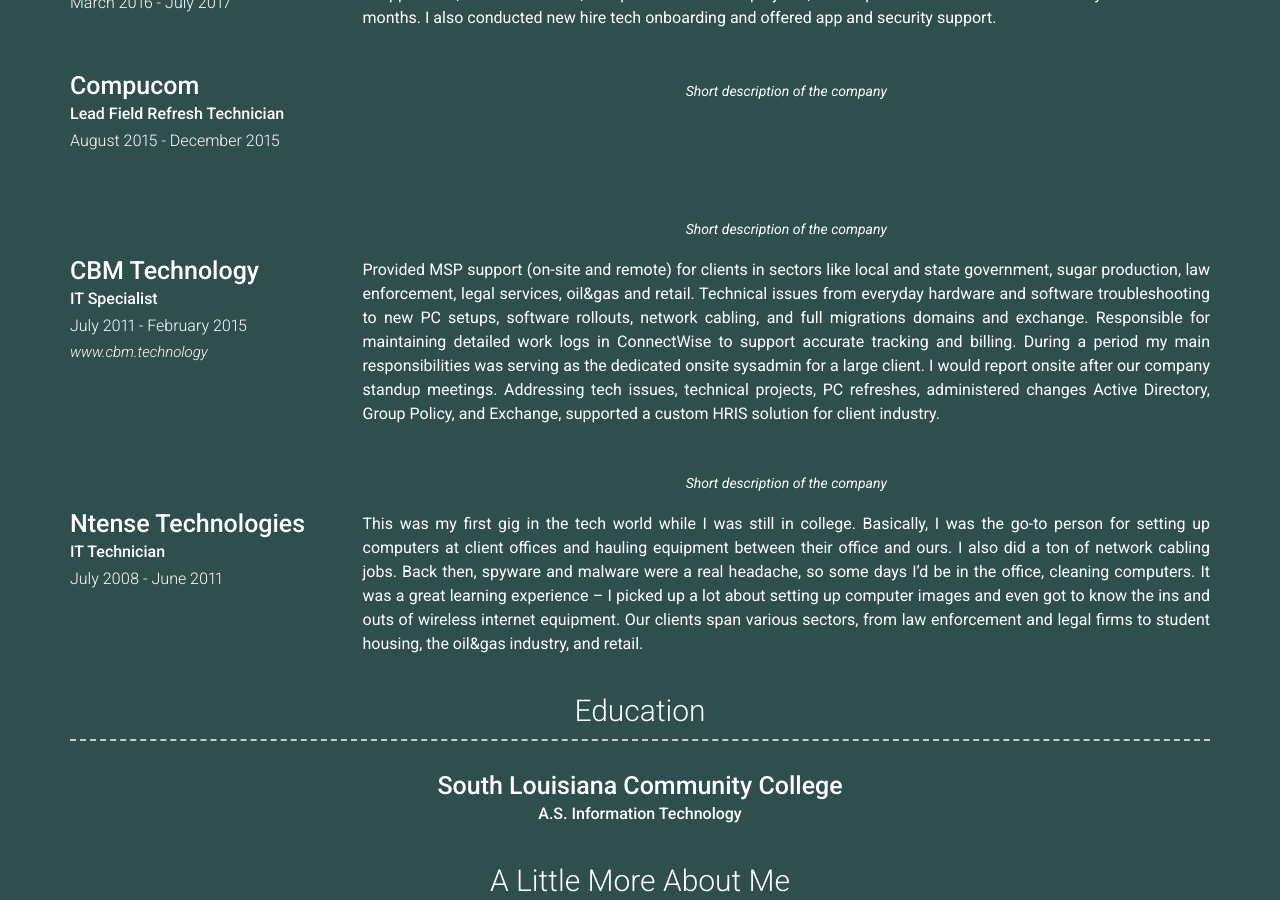
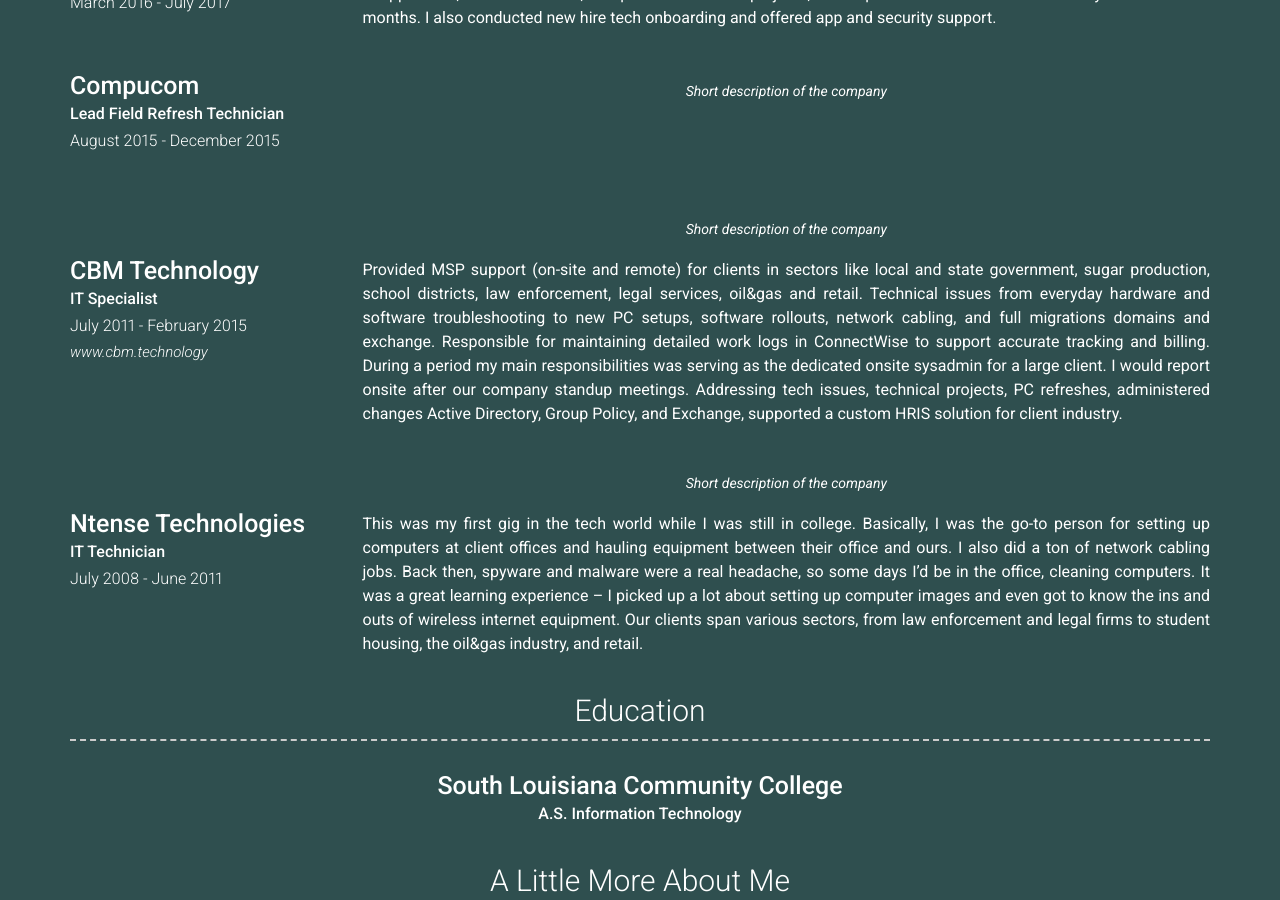
Before and after one commit to dane-gauthier/danegauthier.github.io, a Jekyll site: the page built from index.md, in a window 1280 px wide and 900 px high, scrolled down 2174 px. Built offline with Jekyll 4.4.1, drawn with Linux system fonts in a browser that asks for light colours; nearby versions of some CDN libraries.

Commit message:
Testing resume pdf

```diff
--- a/_config.yml
+++ b/_config.yml
@@ -151,7 +151,7 @@
         quote: >
           Short description of the company
         description: | # this will include new lines to allow paragraphs
-         Provided MSP support (on-site and remote) for clients in sectors like local and state government, sugar production, law enforcement, legal services, oil&gas and retail.
+         Provided MSP support (on-site and remote) for clients in sectors like local and state government, sugar production, school districts, law enforcement, legal services, oil&gas and retail.
          Technical issues from everyday hardware and software troubleshooting to new PC setups, software rollouts, network cabling, and full migrations domains and exchange.
          Responsible for maintaining detailed work logs in ConnectWise to support accurate tracking and billing.
          During a period my main responsibilities was serving as the dedicated onsite sysadmin for a large client. I would report onsite after our company standup meetings.
--- a/_includes/header.html
+++ b/_includes/header.html
@@ -22,7 +22,7 @@
         {%- endif -%}
         {%- if site.resume_username -%}
         <li>
-          <a target="_blank" href="https://github.com/{{ site.github_username| cgi_escape | escape }}" class="button button--sacnite button--round-l">
+          <a target="_blank" href="_resume/resume.pdf" class="button button--sacnite button--round-l">
             <i class="far fa-file" title="Resume"></i>
           </a>
         </li>
```
Also changed, not shown: assets/credly.png (added), 1 other file.
